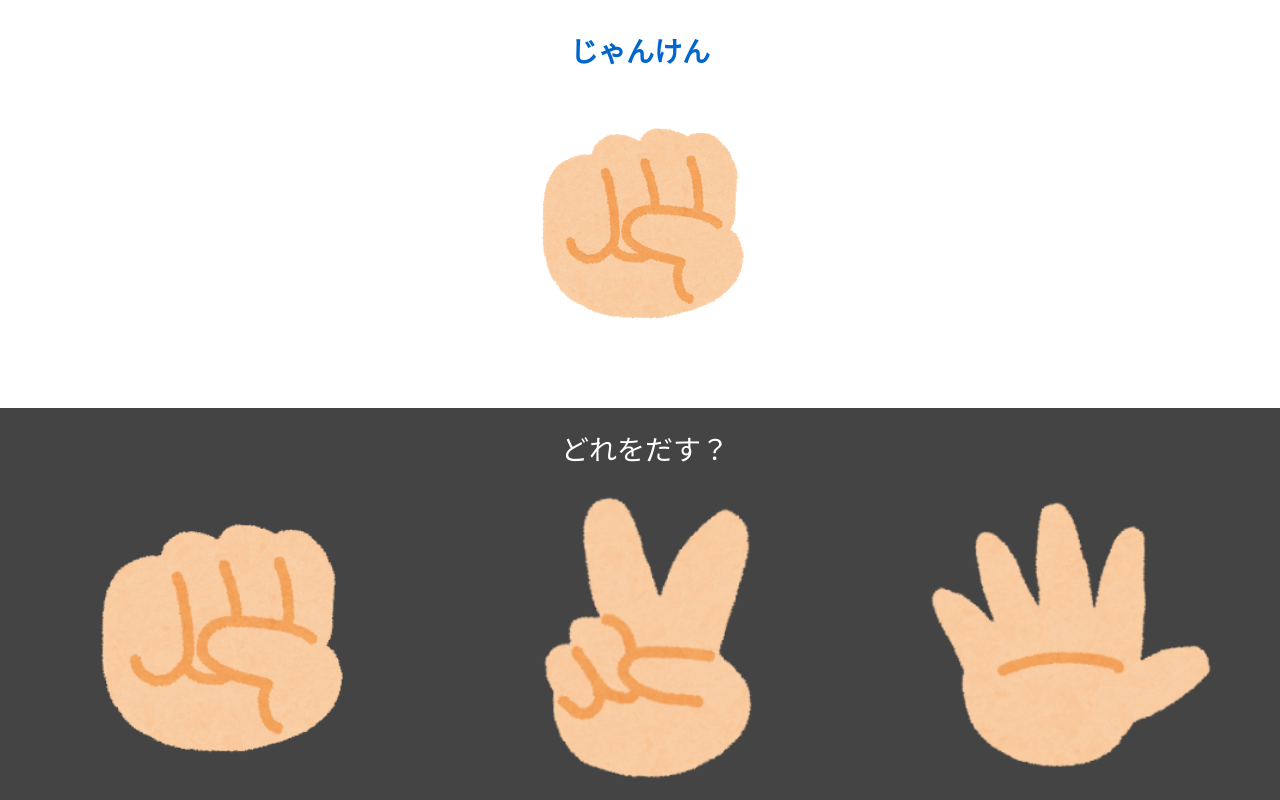
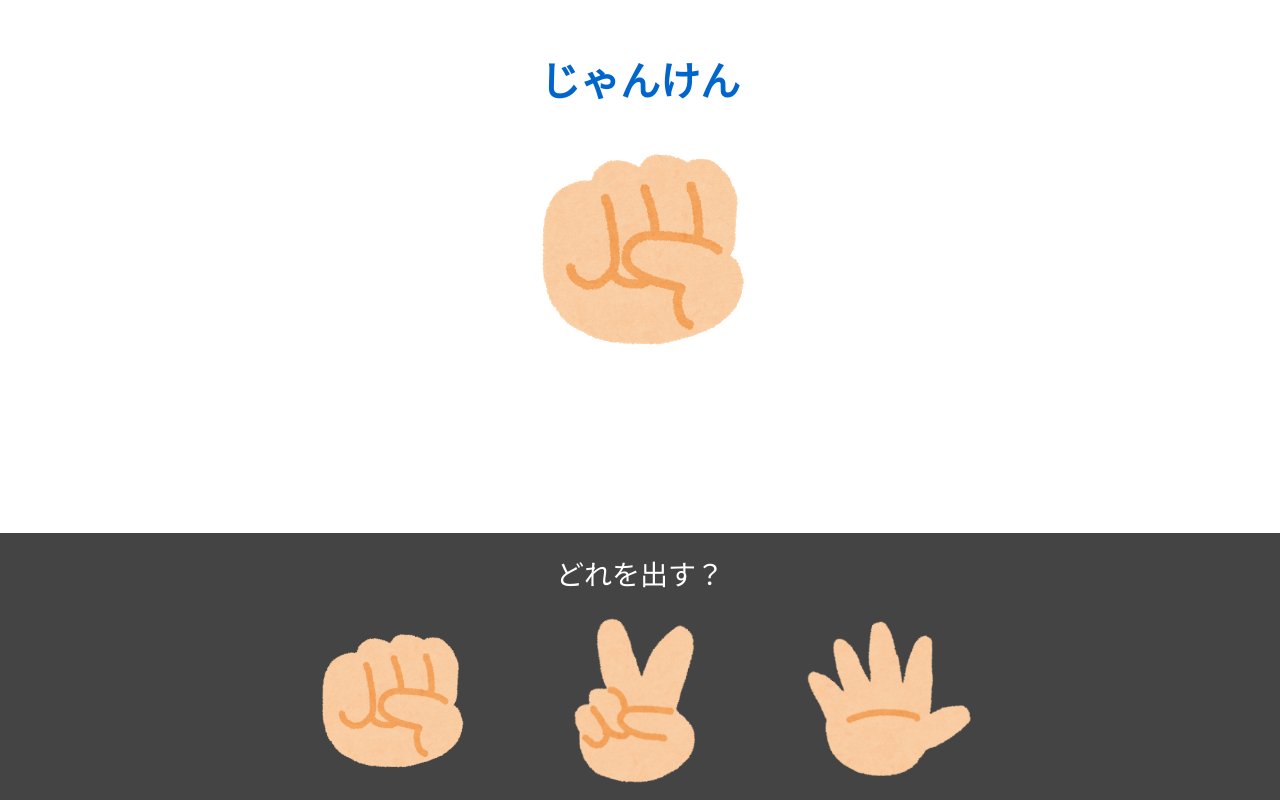
Before and after one commit to mori-ari/mori-ari.github.io, a PHP site: page /janken_tpl.html in a window 1280 px wide. Run offline with PHP 8.4, Linux system fonts and the light colour scheme; some libraries are stand-ins or nearby versions.

Commit message:
じゃんけん修正

```diff
--- a/20200822/css/sample.css
+++ b/20200822/css/sample.css
@@ -1,29 +1,25 @@
-
 body{
     margin:0;
     padding:0;
     text-align:left;
-    font-size: 28px;
-    width: 100%;
-    height: 100%;
     font-family: 'Kosugi Maru', sans-serif;
-    max-width: 720px;
-    /* justify-items: center;
-    text-align: center;
-    font-size: 24px; */
-    /* width:700px; */
     margin-right: auto;
     margin-left : auto;
 }
 
 #wrapper{
     text-align: center;
-    margin:30px 0;
 }
 
+#contents{
+    top: 50%;
+    left: 50%;
+    margin: 50px 10px;
+}
 
 #pc_hands{
-    display: inline;
+    /* display: inline; */
+    /* width: 300px; */
 }
 
 /*フォント*/
@@ -32,24 +28,27 @@ body{
     font-weight:bold;
     color: #0066CC;
     text-align:center;
-    font-size: 28px;
+    font-size: 40px;
 }
 
 /* フッターの固定 */
 div#footer-fixed {
     position: fixed;
     bottom: 0px;
-    left: 0px;
     background-color: #444;
+    width: 100%;
+}
+
+#footer-inbox{
     padding: 10px 5px;
-    width: 100%;
-
+    display: inline-block;
 }
 
 #footer-text{
     color:#fff;
     text-align: center;
     padding:10px 0 20px;
+    font-size: 28px;
 }
 
 ul{
@@ -73,14 +72,6 @@ li:hover{
     width: 70%;
 }
 
-/* li#gu_btn {
-    padding-top: 5px;
-}
-
-li#par_btn {
-    padding-top: 10px;
-} */
-
 
 
 /* モーダル */
@@ -103,12 +94,11 @@ li#par_btn {
     transform: translate(-50%, -50%);
     max-width: 70vw;
     max-height: 70vh;
-    box-sizing: border-box;
+    max-width: 400px;
     padding: 10px;
     border-radius: 8px;
     background-color: #fff;
     font-size: 24px;
-    /* width: 80%; */
     text-align: center;
 }
 .active {
@@ -132,7 +122,11 @@ button{
 
 .result_img{
     width: 90%;
-    margin-top: :10px;
+    margin-bottom: 10px;
+}
+
+.hands_img{
+    margin-top: 15px;
 }
 
 /* 遅延表示 */
--- a/20200822/janken_tpl.html
+++ b/20200822/janken_tpl.html
@@ -5,7 +5,6 @@
 <meta name="viewport" content="width=device-width">
 <script src="js/jquery-2.1.3.min.js"></script>
 <link rel="stylesheet" href="css/sample.css">
-<link rel="stylesheet" href="css/reset.css">
 <link href="https://fonts.googleapis.com/css2?family=Kosugi+Maru&display=swap" rel="stylesheet">
 <title>じゃんけん</title>
 </head>
@@ -20,16 +19,19 @@
       <p><img src="./img/janken_choki.png" alt="ちょき"></p>
       <p><img src="./img/janken_pa.png" alt="ぱー"></p>
     </div>
+  </div>
 
-    <div id="footer-fixed">
-      <div id="footer-text">どれをだす？</div>
+  <div id="footer-fixed">
+    <div id="footer-inbox">
+      <div id="footer-text">どれを出す？</div>
       <ul>
         <li id="gu_btn" class="janken"><img src="./img/janken_gu.png" alt="ぐー"></li>
         <li id="cho_btn" class="janken"><img src="./img/janken_choki.png" alt="ちょき"></li>
         <li id="par_btn" class="janken"><img src="./img/janken_pa.png" alt="ぱー"></li>
       </ul>
-    </div>
+    <div>
   </div>
+
 
 </div>
 
@@ -37,7 +39,7 @@
 <div id="modal" class="late">
   <div id="judgment"></div>
   <div>
-    <button id="reset" onclick="window.location.reload();">もう１かい</button>
+    <button id="reset" onclick="window.location.reload();">もう1回</button>
   </div>
 </div>
 <div id="overlay" class="late"></div>
@@ -45,22 +47,23 @@
 
 
 <script>
-$("#gu_btn").on("click", function(){
+  let win=0;
+  let lose=0;
+
+  $("#gu_btn").on("click", function(){
   const num=Math.ceil(Math.random()*3)
   if(num==1){
-    $("#pc_hands").html('<img src="./img/janken_gu.png" alt="ぐー">');
-    $("#judgment").html('<img src="./img/bug_mark01_kabutomushi.png" class="result_img" alt="あいこ">');
-    $("#title").html("ぽんっ！");
+    $("#pc_hands").html('<img src="./img/janken_choki.png" class="hands_img"  alt="ちょき">');
+    $("#judgment").html('<img src="./img/pose_win_boy.png" class="result_img" alt="かち">');
   }
   if(num==2){
-    $("#pc_hands").html('<img src="./img/janken_choki.png" alt="ちょき">');
-    $("#judgment").html('<img src="./img/pose_win_boy.png" class="result_img" alt="かち">');
-    $("#title").html("ぽんっ！");
+    $("#pc_hands").html('<img src="./img/janken_pa.png" class="hands_img" alt="ぱー">');
+    $("#judgment").html('<img src="./img/pose_lose_boy.png" class="result_img" alt="まけ">');
   }
   if(num==3){
-    $("#pc_hands").html('<img src="./img/janken_pa.png" alt="ぱー">');
-    $("#judgment").html('<img src="./img/pose_lose_boy.png" class="result_img" alt="まけ">');
-    $("#title").html("ぽんっ！");
+    $("#pc_hands").html('<img src="./img/janken_gu.png" class="hands_img" alt="ぐー">');
+    $("#judgment").html('<img src="./img/220039966.jpg" class="result_img" alt="あいこ">');
+    $("#reset").text("aiko");
   }
 });
 
@@ -68,40 +71,49 @@ $("#gu_btn").on("click", function(){
 $("#cho_btn").on("click", function(){
   const num=Math.ceil(Math.random()*3)
   if(num==1){
-    $("#pc_hands").html('<img src="./img/janken_gu.png" alt="ぐー">');
-    $("#judgment").html('<img src="./img/pose_lose_boy.png" class="result_img" alt="まけ">');
-    $("#title").html("ぽんっ！");
+    $("#pc_hands").html('<img src="./img/janken_pa.png" class="hands_img"  alt="ぱー">');
+    $("#judgment").html('<img src="./img/pose_win_boy.png" class="result_img"  alt="かち">');
   }
   if(num==2){
-    $("#pc_hands").html('<img src="./img/janken_choki.png" alt="ちょき">');
-    $("#judgment").html('<img src="./img/bug_mark01_kabutomushi.png" class="result_img" alt="あいこ">');
-    $("#title").html("ぽんっ！");
+    $("#pc_hands").html('<img src="./img/janken_gu.png" class="hands_img" alt="ぐー">');
+    $("#judgment").html('<img src="./img/pose_lose_boy.png" class="result_img" alt="まけ">');
   }
   if(num==3){
-    $("#pc_hands").html('<img src="./img/janken_pa.png" alt="ぱー">');
-    $("#judgment").html('<img src="./img/pose_win_boy.png" class="result_img"  alt="かち">');
-    $("#title").html("ぽんっ！");
+    $("#pc_hands").html('<img src="./img/janken_choki.png" class="hands_img"  alt="ちょき">');
+    $("#judgment").html('<img src="./img/220039966.jpg" class="result_img" alt="あいこ">');
+    $("#reset").text("aiko");
   }
+
 });
 
 $("#par_btn").on("click", function(){
   const num=Math.ceil(Math.random()*3)
   if(num==1){
-    $("#pc_hands").html('<img src="./img/janken_gu.png" alt="ぐー">');
+    $("#pc_hands").html('<img src="./img/janken_gu.png" class="hands_img" alt="ぐー">');
     $("#judgment").html('<img src="./img/pose_win_boy.png" class="result_img" alt="かち">');
-    $("#title").html("ぽんっ！");
   }
   if(num==2){
-    $("#pc_hands").html('<img src="./img/janken_choki.png" alt="ちょき">');
+    $("#pc_hands").html('<img src="./img/janken_choki.png" class="hands_img"  alt="ちょき">');
     $("#judgment").html('<img src="./img/pose_lose_boy.png" class="result_img" alt="まけ">');
-    $("#title").html("ぽんっ！");
   }
   if(num==3){
-    $("#pc_hands").html('<img src="./img/janken_pa.png" alt="ぱー">');
-    $("#judgment").html();
+    $("#pc_hands").html('<img src="./img/janken_pa.png" class="hands_img" alt="ぱー">');
+    $("#judgment").html('<img src="./img/220039966.jpg" class="result_img" alt="あいこ">');
+    $("#reset").text("aiko");
+  }
+});
+
+$("#gu_btn,#cho_btn,#par_btn").on("click", function(){
+  const num=Math.ceil(Math.random()*3)
+  if(num>=1){
     $("#title").html("ぽんっ！");
   }
 });
+
+
+
+
+
 
 
 
@@ -140,6 +152,7 @@ $(document).ready(function() {
 
 
 
+
 </script>
 </body>
 </html>
```
Also changed, not shown: 20200822/img/220039966.jpg (added), 20200822/img/janken_choki.png.
